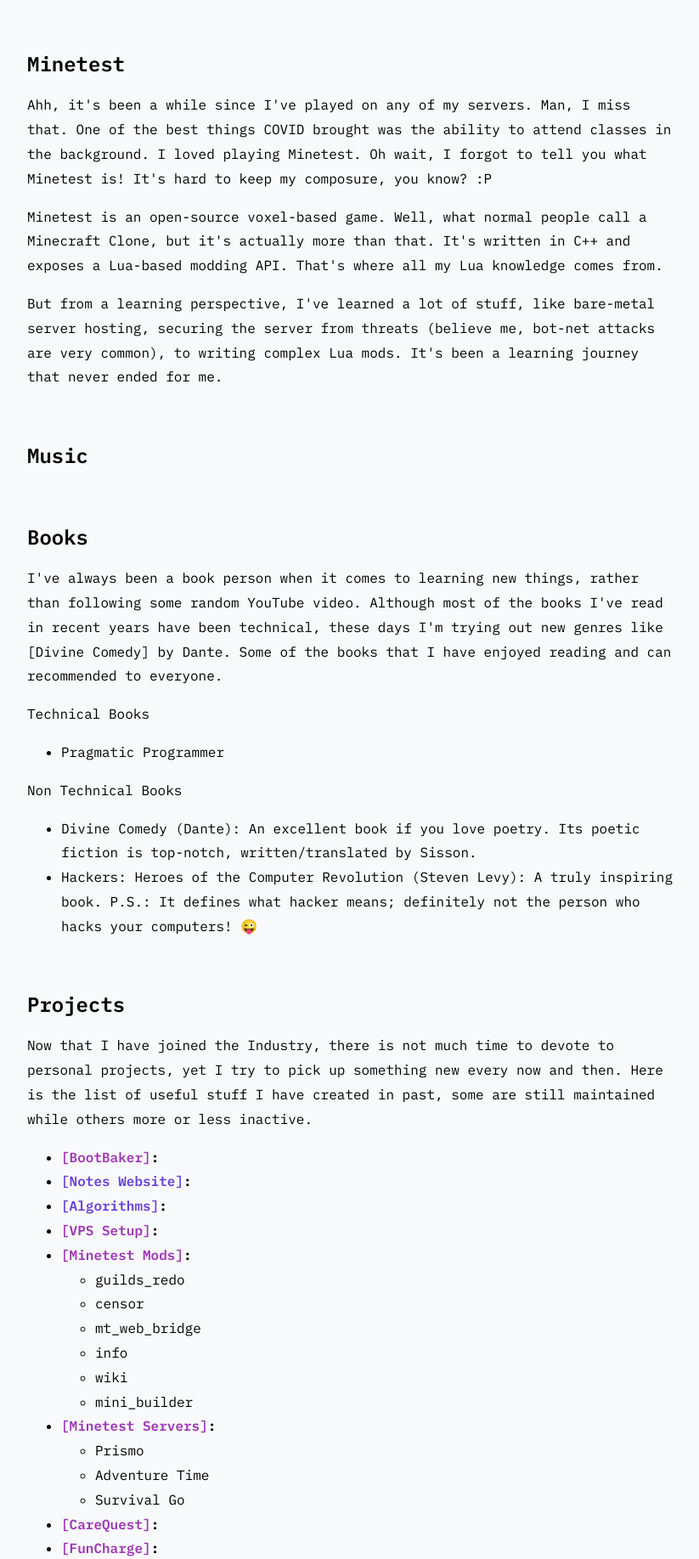
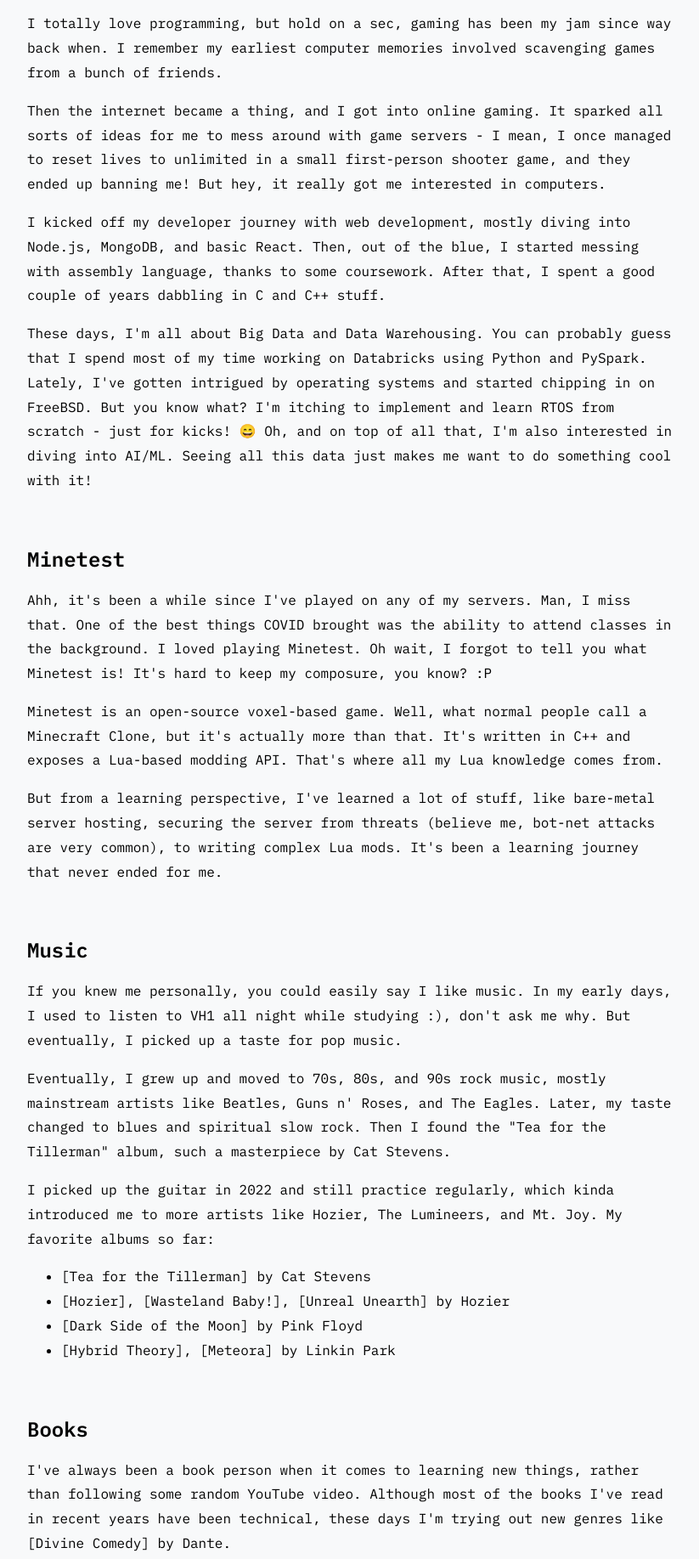
Before and after one commit to mightyjoe781/sudomoon, an Astro site: page / in a window 1280 px wide. Shown: the part 553-2388 px from the top of the page at 85% size, without its empty margins (228-1051 px from the left). Built offline with nearby package versions, Linux system fonts and the light colour scheme; Astro itself is replaced by a stand-in of ours.

Commit message:
add two more sections

```diff
--- a/src/pages/index.mdx
+++ b/src/pages/index.mdx
@@ -21,6 +21,14 @@
 	</nav>
 	## Computers
 
+	I totally love programming, but hold on a sec, gaming has been my jam since way back when. I remember my earliest computer memories involved scavenging games from a bunch of friends.
+
+	Then the internet became a thing, and I got into online gaming. It sparked all sorts of ideas for me to mess around with game servers - I mean, I once managed to reset lives to unlimited in a small first-person shooter game, and they ended up banning me! But hey, it really got me interested in computers.
+
+	I kicked off my developer journey with web development, mostly diving into Node.js, MongoDB, and basic React. Then, out of the blue, I started messing with assembly language, thanks to some coursework. After that, I spent a good couple of years dabbling in C and C++ stuff.
+
+	These days, I'm all about Big Data and Data Warehousing. You can probably guess that I spend most of my time working on Databricks using Python and PySpark. Lately, I've gotten intrigued by operating systems and started chipping in on FreeBSD. But you know what? I'm itching to implement and learn RTOS from scratch - just for kicks! 😄 Oh, and on top of all that, I'm also interested in diving into AI/ML. Seeing all this data just makes me want to do something cool with it!
+
 	## Minetest
 	Ahh, it's been a while since I've played on any of my servers. Man, I miss that. One of the best things COVID brought was the ability to attend classes in the background. I loved playing Minetest. Oh wait, I forgot to tell you what Minetest is! It's hard to keep my composure, you know? :P
 
@@ -29,9 +37,20 @@
 	But from a learning perspective, I've learned a lot of stuff, like bare-metal server hosting, securing the server from threats (believe me, bot-net attacks are very common), to writing complex Lua mods. It's been a learning journey that never ended for me.
 
 	## Music
+	If you knew me personally, you could easily say I like music. In my early days, I used to listen to VH1 all night while studying :), don't ask me why. But eventually, I picked up a taste for pop music.
+
+	Eventually, I grew up and moved to 70s, 80s, and 90s rock music, mostly mainstream artists like Beatles, Guns n' Roses, and The Eagles. Later, my taste changed to blues and spiritual slow rock. Then I found the "Tea for the Tillerman" album, such a masterpiece by Cat Stevens.
+
+	I picked up the guitar in 2022 and still practice regularly, which kinda introduced me to more artists like Hozier, The Lumineers, and Mt. Joy. My favorite albums so far:
+		- [Tea for the Tillerman] by Cat Stevens
+		- [Hozier], [Wasteland Baby!], [Unreal Unearth] by Hozier
+		- [Dark Side of the Moon] by Pink Floyd
+		- [Hybrid Theory], [Meteora] by Linkin Park
 
 	## Books
+
 	I've always been a book person when it comes to learning new things, rather than following some random YouTube video. Although most of the books I've read in recent years have been technical, these days I'm trying out new genres like [Divine Comedy] by Dante.
+
 	Some of the books that I have enjoyed reading and can recommended to everyone.
 
 	Technical Books
```
